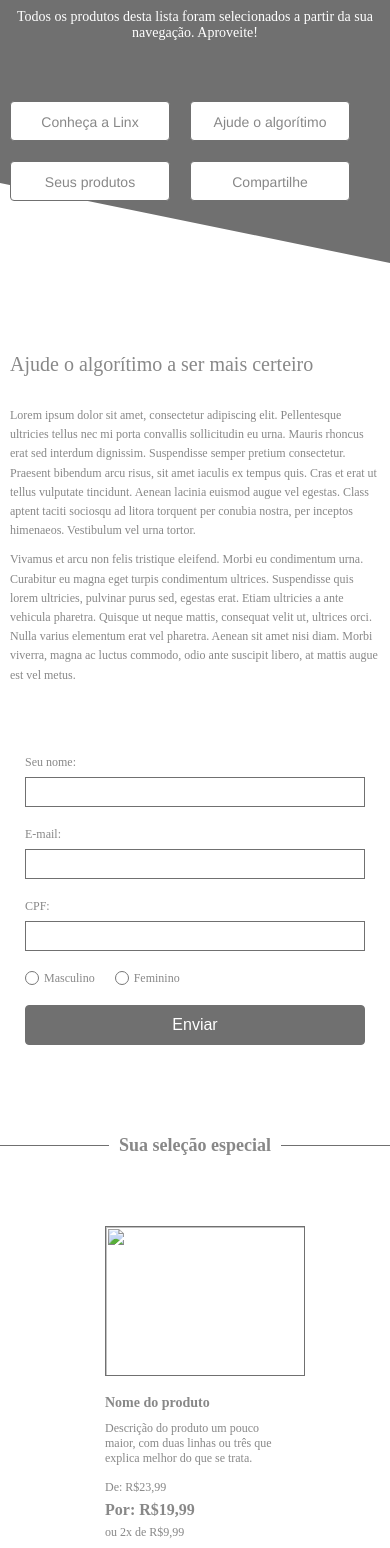
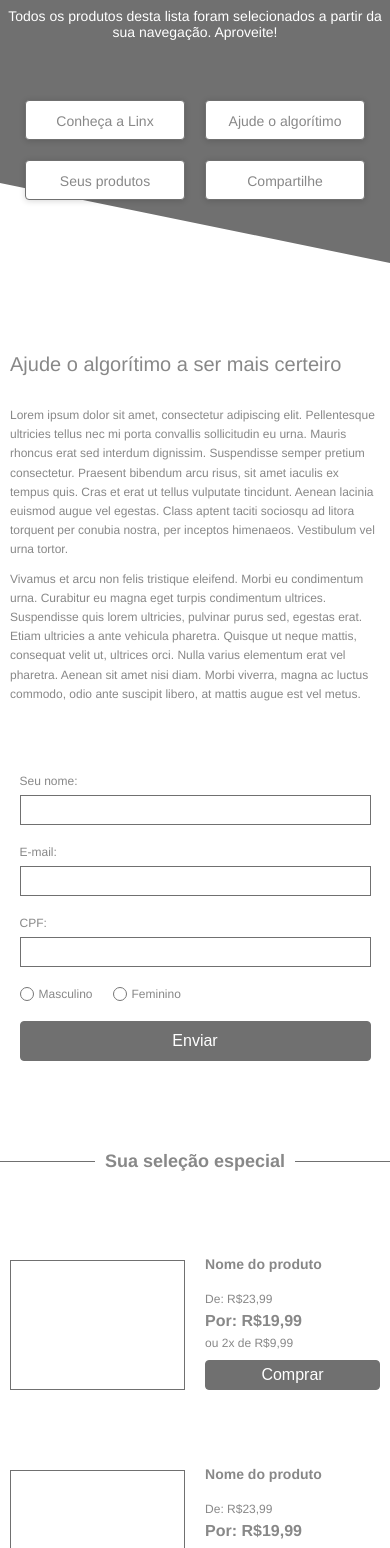
Before and after one commit to GardeniaOliveira/test-landing-page, a plain HTML site: page index.html in a window 390 px wide. Shown: the part 137-1685 px from the top of the page. Drawn offline with Linux system fonts and the light colour scheme.

Commit message:
add media queries

```diff
--- a/index.html
+++ b/index.html
@@ -18,10 +18,10 @@
 
             <nav>
                 <ul>
-                    <li>Conheça a Linx</li>
-                    <li>Ajude o algorítimo</li>
-                    <li>Seus produtos</li>
-                    <li>Compartilhe</li>
+                    <li><a href="#">Conheça a Linx</a></li>
+                    <li><a href="#">Ajude o algorítimo</a></li>
+                    <li><a href="#">Seus produtos</a></li>
+                    <li><a href="#">Compartilhe</a></li>
                 </ul>
             </nav>
         </div>
@@ -67,7 +67,7 @@
 
                 </div>
 
-                <button type="submit">Enviar</button>
+                <button type="submit" id="btn-subscribe">Enviar</button>
             </form>
         </section>
 
@@ -77,10 +77,13 @@
             </div>
             <div class="products-grid">
                 <div class="product-container">
+                    <div class="product-img">
                         <img src="" alt="">
+                    </div>
+
                     <div class="product-description">
                         <h5>Nome do produto</h5>
-                        <p>Descrição do produto um pouco maior, com duas linhas ou três que explica melhor do que se
+                        <p class="hidden">Descrição do produto um pouco maior, com duas linhas ou três que explica melhor do que se
                             trata.
                         </p>
                         <p>De: R$23,99</p>
@@ -91,10 +94,13 @@
                 </div>
 
                 <div class="product-container">
+                    <div class="product-img">
                         <img src="" alt="">
+                    </div>
+
                     <div class="product-description">
                         <h5>Nome do produto</h5>
-                        <p>Descrição do produto um pouco maior, com duas linhas ou três que explica melhor do que se
+                        <p class="hidden">Descrição do produto um pouco maior, com duas linhas ou três que explica melhor do que se
                             trata.
                         </p>
                         <p>De: R$23,99</p>
@@ -105,10 +111,13 @@
                 </div>
 
                 <div class="product-container">
+                    <div class="product-img">
                         <img src="" alt="">
+                    </div>
+
                     <div class="product-description">
                         <h5>Nome do produto</h5>
-                        <p>Descrição do produto um pouco maior, com duas linhas ou três que explica melhor do que se
+                        <p class="hidden">Descrição do produto um pouco maior, com duas linhas ou três que explica melhor do que se
                             trata.
                         </p>
                         <p>De: R$23,99</p>
@@ -119,10 +128,13 @@
                 </div>
 
                 <div class="product-container">
+                    <div class="product-img">
                         <img src="" alt="">
+                    </div>
+
                     <div class="product-description">
                         <h5>Nome do produto</h5>
-                        <p>Descrição do produto um pouco maior, com duas linhas ou três que explica melhor do que se
+                        <p class="hidden">Descrição do produto um pouco maior, com duas linhas ou três que explica melhor do que se
                             trata.
                         </p>
                         <p>De: R$23,99</p>
@@ -133,10 +145,13 @@
                 </div>
 
                 <div class="product-container">
+                    <div class="product-img">
                         <img src="" alt="">
+                    </div>
+
                     <div class="product-description">
                         <h5>Nome do produto</h5>
-                        <p>Descrição do produto um pouco maior, com duas linhas ou três que explica melhor do que se
+                        <p class="hidden">Descrição do produto um pouco maior, com duas linhas ou três que explica melhor do que se
                             trata.
                         </p>
                         <p>De: R$23,99</p>
@@ -147,10 +162,13 @@
                 </div>
 
                 <div class="product-container">
+                    <div class="product-img">
                         <img src="" alt="">
+                    </div>
+
                     <div class="product-description">
                         <h5>Nome do produto</h5>
-                        <p>Descrição do produto um pouco maior, com duas linhas ou três que explica melhor do que se
+                        <p class="hidden">Descrição do produto um pouco maior, com duas linhas ou três que explica melhor do que se
                             trata.
                         </p>
                         <p>De: R$23,99</p>
@@ -161,10 +179,13 @@
                 </div>
 
                 <div class="product-container">
+                    <div class="product-img">
                         <img src="" alt="">
+                    </div>
+
                     <div class="product-description">
                         <h5>Nome do produto</h5>
-                        <p>Descrição do produto um pouco maior, com duas linhas ou três que explica melhor do que se
+                        <p class="hidden">Descrição do produto um pouco maior, com duas linhas ou três que explica melhor do que se
                             trata.
                         </p>
                         <p>De: R$23,99</p>
@@ -175,10 +196,13 @@
                 </div>
 
                 <div class="product-container">
+                    <div class="product-img">
                         <img src="" alt="">
+                    </div>
+
                     <div class="product-description">
                         <h5>Nome do produto</h5>
-                        <p>Descrição do produto um pouco maior, com duas linhas ou três que explica melhor do que se
+                        <p class="hidden">Descrição do produto um pouco maior, com duas linhas ou três que explica melhor do que se
                             trata.
                         </p>
                         <p>De: R$23,99</p>
@@ -195,18 +219,11 @@
         <section class="newsletter-container align-section-center">
             <div class="subtitle">
                 <h3>Compartilhe a novidade</h3>
+
             </div>
             <p>Quer que seus amigos também ganhem a lista personalizada deles? Preencha agora!</p>
 
             <form id="newsletter" action="">
-                <!-- <div>
-                    <label for="">Seu nome:</label>
-                    <input type="text">
-                </div>
-                <div>
-                    <label for="">E-mail:</label>
-                    <input type="email">
-                </div> -->
                 <div class="align-input">
                     <div>
                         <label for="">Seu nome:</label>
--- a/style.css
+++ b/style.css
@@ -4,8 +4,9 @@
     box-sizing: border-box;
 }
 body{
+    font-family: 'Helvetica', 'Arial', sans-serif;
+    font-size: 12px;
     color: #888888;
-    font-size: 12px;
 }
 
 
@@ -51,6 +52,7 @@ ul{
     list-style: none;
     display: flex;
     flex-wrap: wrap;
+    justify-content: center;
 }
 li{
     padding: 12px;
@@ -64,6 +66,14 @@ li{
     background-color: white;
     border: 1px solid #707070;
     border-radius: 4px;
+    box-shadow: 0px 1px 6px #00000029;
+}
+li:hover{
+    background-color: black;
+}
+a{
+    text-decoration: none;
+    color: #888888;
 }
 .align-section-center{
     display: flex;
@@ -117,9 +127,11 @@ form .radio .gender-input-container{
 form label{
     margin-bottom: 7px;
 }
+#btn-subscribe{
+    width: 340px;
+    height: 40px;
+}
 button{
-width: 340px;
-height: 40px;
 background: #707070;
 color: white;
 font-size: 16px;
@@ -127,7 +139,9 @@ border: 1px solid #707070;
 border-radius: 4px;
 opacity: 1;
 }
-
+button:hover{
+    background-color: black;
+}
 h3{
     font-size: 18px;
      display: flex;
@@ -156,6 +170,14 @@ h3{
     width: 200px;
     padding: 10px;
 }
+.product-img{
+    width: 100%;
+    height: 130px;
+    border: 1px solid #707070;
+}
+.product-description{
+    width: 100%;
+}
 .product-description h5{
     font-size: 14px;
     margin: 14px 0 10px 0;
@@ -164,11 +186,6 @@ section.products .product-description p:nth-child(2){
     margin: 10px 0 14px 0;
 }
 
-section.products img{
-    width: 200px;
-    height: 150px;
-    border: 1px solid #707070;
-}
 .price{
     font-size: 16px;
     font-weight: bold;
@@ -177,7 +194,7 @@ section.products img{
 
 }
 section.products button{
-    width: 200px;
+    width: 100%;
     height: 30px;
     margin-top: 10px;
 }
@@ -188,6 +205,7 @@ section.products button.next-page-button, #btn-newslatter{
 
 section.newsletter-container p:nth-child(2){
  margin-top: 44px;
+ padding-left: 20px;
  font-size: 16px;
 }
 form#newsletter{
@@ -213,7 +231,7 @@ display: flex;
 }
 
 footer{
-    height: 290px;
+    height: 200px;
     margin-top: 72px;
     position: relative;
     display: flex;
@@ -223,7 +241,7 @@ footer{
 }
 .footer-clip-path{
     width: 100%;
-    height: 290px;
+    height: 200px;
     background: #707070;
     position: absolute;
     top: 0;
@@ -235,3 +253,39 @@ footer{
     color: white;
     text-align: center;
     }
+
+    @media (max-width: 1000px) {
+        form input, #btn-subscribe {
+            width: 90vw;
+            }
+        .hidden{
+            display: none;
+        }
+
+        .product-container {
+            width: 100%;
+            display: flex;
+            gap: 20px;
+            align-content: center;
+            align-items: flex-end;
+        }
+        .product-img {
+            width: 50%;
+            height: 130px;
+            border: 1px solid #707070;
+        }
+        .product-description {
+            width: 50%;
+        }
+        .product-description h5 {
+            margin-bottom: 20px;
+        }
+
+        .products button {
+            width: 40vw;
+            height: 30px;
+            margin-top: 10px;
+        }
+
+
+    }
```
Lines whose indentation alone changed are shown as unchanged.
